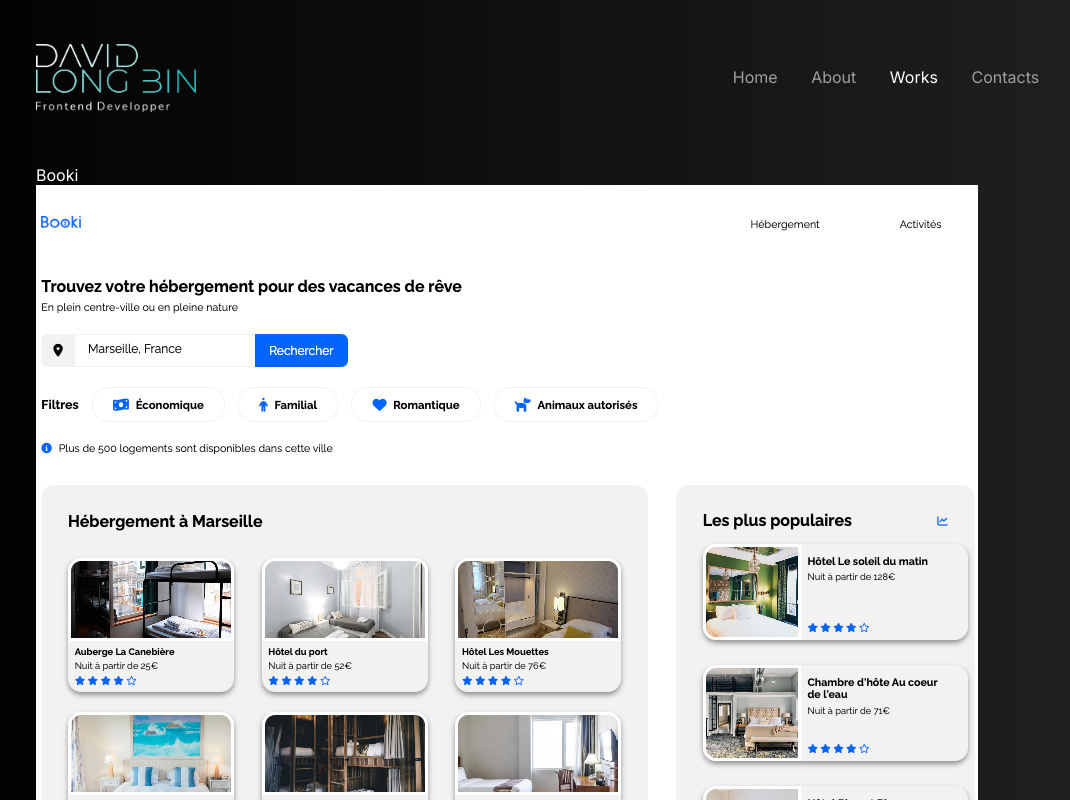
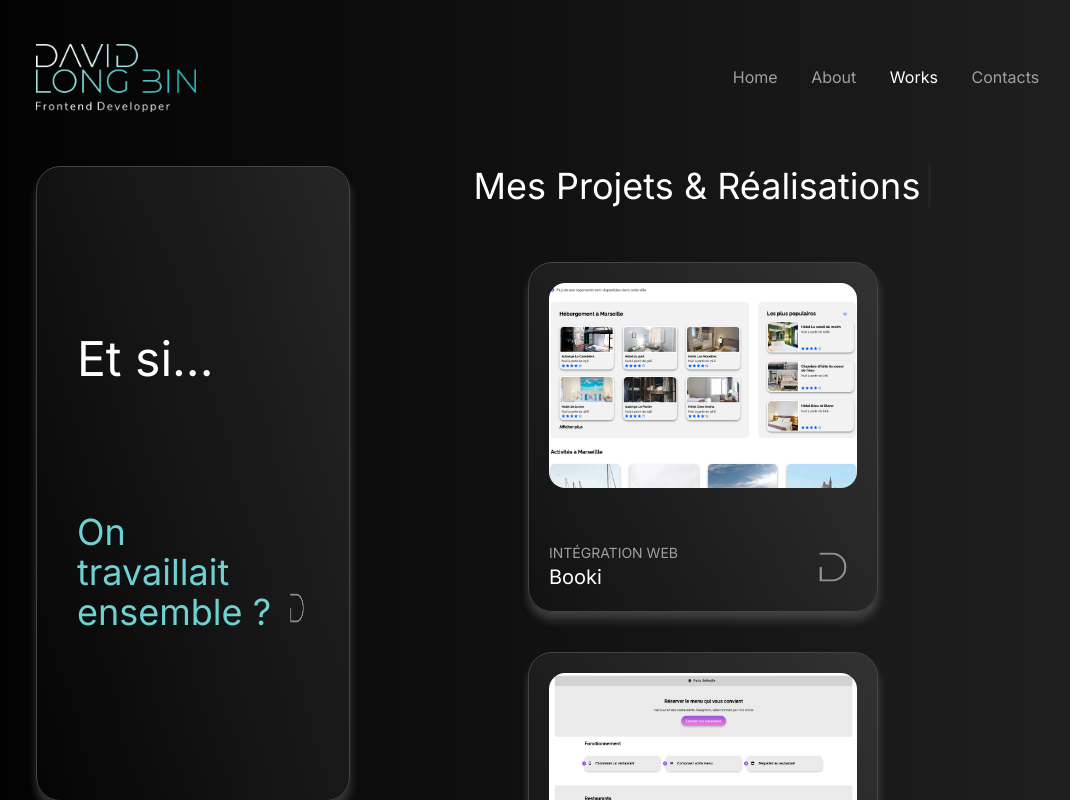
Before and after one commit to David6790/portfolio, a React (Create React App) app: page /works in a window 1280 px wide. Shown: the top 800 px of the page, without its empty margins (94-1164 px from the left). Built offline with nearby package versions, Linux system fonts and the light colour scheme.

Commit message:
ajout animation page works

```diff
--- a/public/db.json
+++ b/public/db.json
@@ -20,7 +20,7 @@
       "id": 3,
       "name": "Portfolio Sophie Bluel",
       "image": "./img/projects/sophieBluel.png",
-      "typeOfMission": "Développement Javascript Vanilla",
+      "typeOfMission": "Développement Javascript",
       "missionContext": "Rejoignant l'équipe d'ArchiWebos, une agence renommée de 50 salariés, j'ai été sollicité pour prêter main-forte sur un projet en cours : la conception du site portfolio pour une architecte d'intérieur, Sophie Bluel. Alors que l'agence avait déjà établi une version statique de la page et défini le design via Figma, ma mission était d'intégrer de nouvelles fonctionnalités, d'assurer la persistance des données et d'interagir avec le back-end pour dynamiser le site. Collaborant étroitement avec l'équipe, j'ai été équipé des ressources nécessaires, y compris le code existant et un Kanban détaillé, pour mener à bien cette mission.",
       "technicalChallenges": "Le projet OhMyFood a présenté un ensemble unique de défis techniques. L'objectif principal était de créer une plateforme \"mobile first\" qui non seulement permet aux utilisateurs de découvrir des menus gastronomiques, mais aussi de précomposer leurs repas, réduisant ainsi les temps d'attente. Cela a nécessité une attention particulière à la fluidité de l'interface utilisateur et à l'efficacité des interactions. De plus, intégrer des animations soignées tout en garantissant que le site reste réactif et performant sur tous les appareils a été essentiel. La transformation des maquettes fournies en un site web dynamique, tout en respectant les comportements et animations définis dans le prototype Figma, a ajouté une autre dimension de complexité. Grâce à une approche détaillée et une collaboration étroite avec l'équipe, ces défis ont été adressés et résolus avec succès."
     },
--- /dev/null
+++ b/src/components/cardsWork/Project.jsx
@@ -0,0 +1,40 @@
+import React, { useRef } from "react";
+import { motion } from "framer-motion";
+import { useInView } from "framer-motion";
+import IconCta from "../../layout/IconCta";
+
+const Project = ({ imageSrc, mission, name }) => {
+  const ref = useRef(null);
+
+  const isInView = useInView(ref, { once: false });
+  return (
+    <motion.div
+      ref={ref}
+      style={{
+        transform: isInView ? "none" : "opacity:0 ",
+
+        opacity: isInView ? 1 : 0,
+
+        transition: "all ease-in 1.2s ",
+      }}
+      className="w-[350px] h-[350px] rounded-3xl shadow-myshadow bg-card-gradiant bg-card  border-solid border-[#444] border-[1px] p-5  flex flex-col justify-between group"
+    >
+      <img
+        src={imageSrc}
+        alt={name}
+        className=" h-4/6 object-cover rounded-2xl"
+      />
+      <div className=" flex flex-row justify-between items-center">
+        <div>
+          <h2 className=" text-myGrey text-sm ">{mission}</h2>
+          <h1 className=" text-xl">{name}</h1>
+        </div>
+        <div>
+          <IconCta />
+        </div>
+      </div>
+    </motion.div>
+  );
+};
+
+export default Project;
--- /dev/null
+++ b/src/components/cardsWork/WorkTitle.jsx
@@ -0,0 +1,22 @@
+import React from "react";
+import { Typewriter } from "react-simple-typewriter";
+
+const WorkTitle = () => {
+  const words = ["Mes Projets & Réalisations"];
+  return (
+    <>
+      <h1 className=" text-center text-4xl mb-14 ">
+        <Typewriter
+          words={words}
+          typeSpeed={80}
+          deleteSpeed={50}
+          loop={1}
+          cursor={true}
+          delaySpeed={2800}
+        />
+      </h1>
+    </>
+  );
+};
+
+export default WorkTitle;
--- a/src/page/Works.jsx
+++ b/src/page/Works.jsx
@@ -3,6 +3,10 @@ import Layout from "../layout/Layout";
 import { useGetProjectsQuery } from "../API/api";
 import { useDispatch, useSelector } from "react-redux";
 import { setProjects, works } from "../features/themes/projectSlice";
+import Project from "../components/cardsWork/Project";
+
+import ContactCard from "../components/cardsHome/ContactCard";
+import WorkTitle from "../components/cardsWork/WorkTitle";
 
 const Works = () => {
   const { data: projects, refetch } = useGetProjectsQuery();
@@ -14,22 +18,31 @@ const Works = () => {
     if (projects && projects.projects) {
       dispatch(setProjects(projects.projects));
     }
-    console.log("refetched");
-    console.log(myProject);
-    // eslint-disable-next-line
-  }, [refetch]);
+  }, [dispatch, myProject, projects, refetch]);
 
   return (
     <Layout>
-      <div>
-        {myProject
-          ? myProject.map((item) => (
-              <div key={item.id}>
-                <h2>{item.name}</h2>
-                <img src={item.image} alt="" />
-              </div>
-            ))
-          : ""}
+      <div className="flex flex-row justify-between ">
+        <div className="w-4/12 ">
+          <div className=" h-1/5">
+            <ContactCard />
+          </div>
+        </div>
+        <div className=" w-9/12">
+          <WorkTitle />
+          <div className="w-full flex flex-row flex-wrap justify-center  gap-10">
+            {myProject
+              ? myProject.map((item) => (
+                  <Project
+                    imageSrc={item.image}
+                    mission={item.typeOfMission.toUpperCase()}
+                    name={item.name}
+                    key={item.id}
+                  />
+                ))
+              : ""}
+          </div>
+        </div>
       </div>
     </Layout>
   );
```
